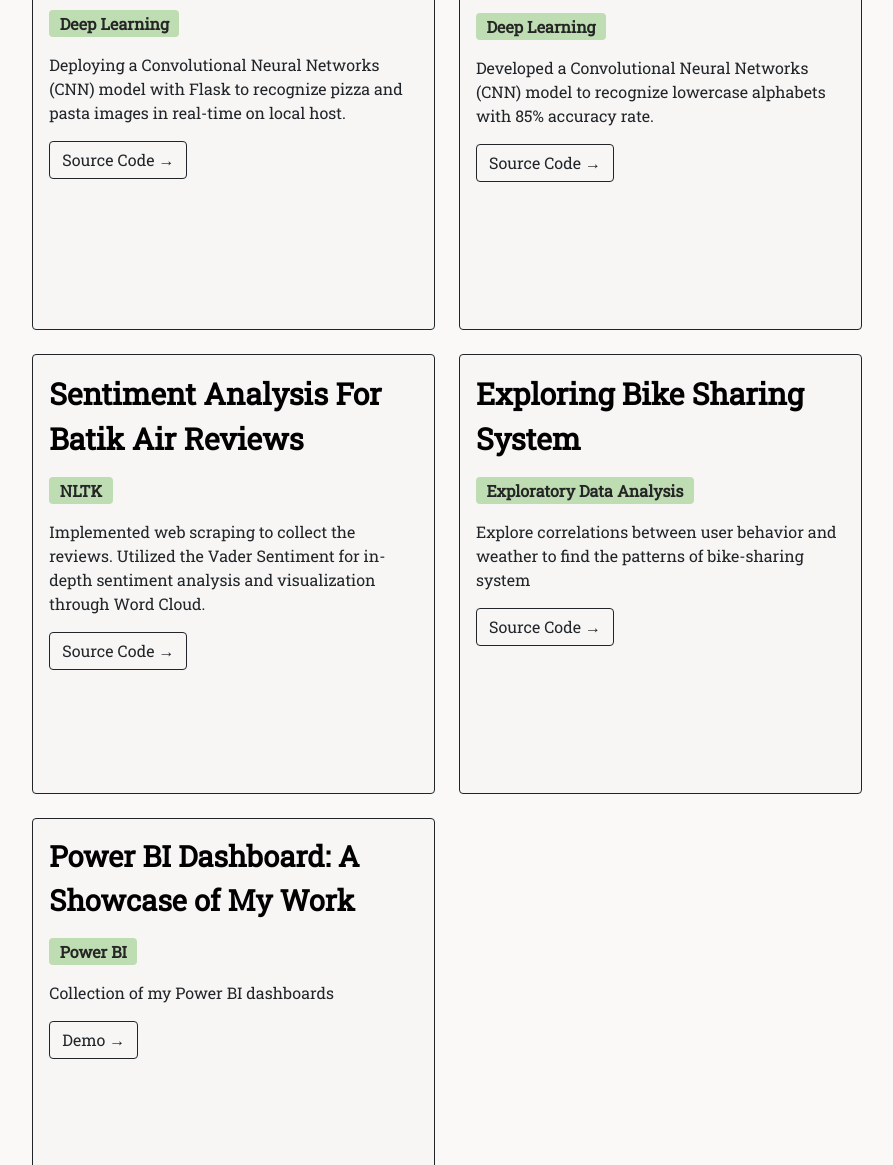
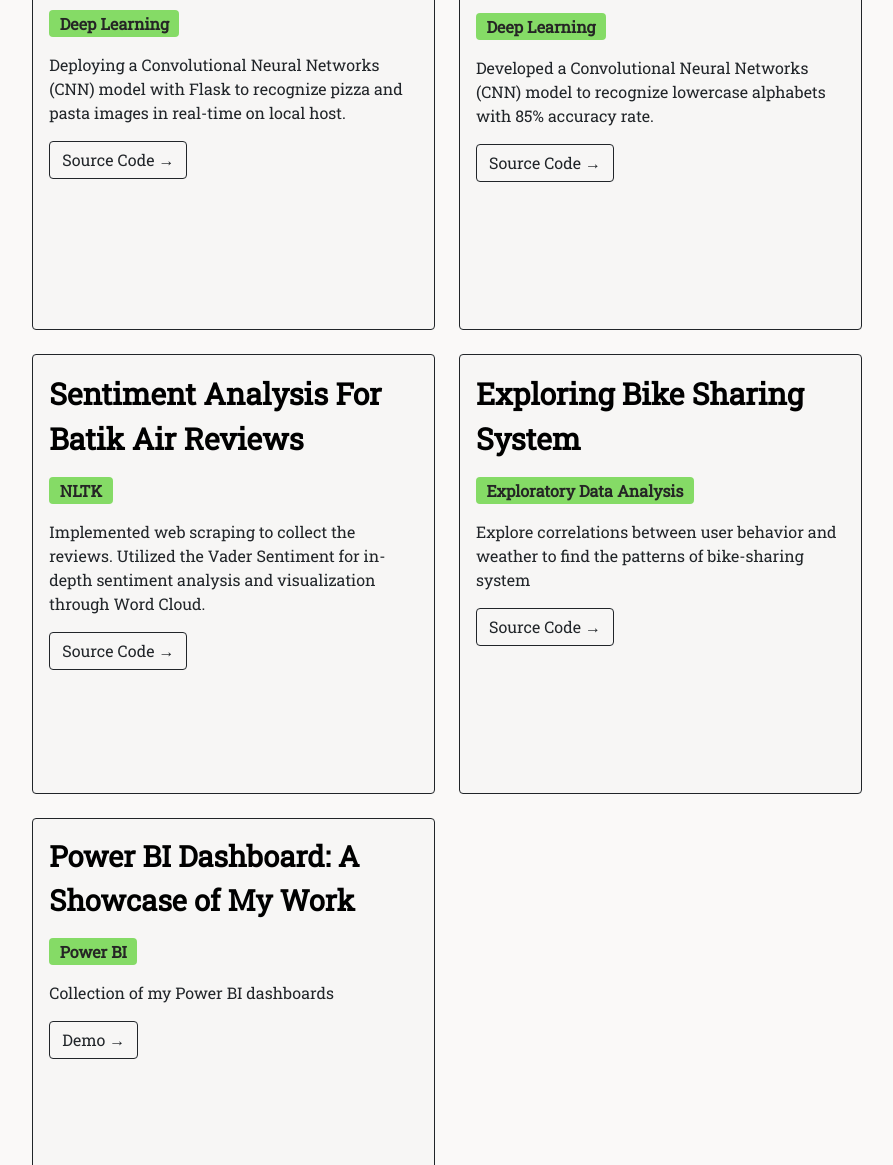
Before and after one commit to egrizq/egrizq.github.io, a plain HTML site: page index.html in a window 1280 px wide. Shown: the part 397-1562 px from the top of the page, without its empty margins (193-1086 px from the left). Drawn offline with nearby package versions, Linux system fonts and the light colour scheme.

Commit message:
update web color

```diff
--- a/index.html
+++ b/index.html
@@ -38,6 +38,10 @@
     .bg-card {
       background-color: rgba(241, 239, 236, 0.336);
     }
+
+    .bg-card:active, .bg-card:hover {
+      background-color: rgba(218, 213, 213, 0.507)
+    }
 </style>
 
 <body>
@@ -75,7 +79,7 @@
                     <div class="card-body">
                       <a href="https://medium.com/@rizq.ramadhan17/end-to-end-deploying-a-cnn-model-to-local-host-e509b85909f1" class="fw-bold card-title title" style="font-size: 29px;">
                         <p>End-to-End Deploying a CNN Model to Local Host!</a></p>
-                      <div class="badge text-wrap fs-6" style="background-color: rgb(190, 221, 179); color: rgb(37, 37, 37); ">
+                      <div class="badge text-wrap fs-6" style="background-color: rgb(133, 219, 102); color: rgb(37, 37, 37); ">
                         Deep Learning
                       </div>
                       <p class="card-text pt-3">
@@ -93,7 +97,7 @@
                     <div class="card-body">
                       <a href="https://medium.com/@rizq.ramadhan17/alphabet-recognition-with-cnns-model-34005fa5b89d" class="fw-bold card-title title" style="font-size: 30px;">
                         <p>Alphabet Recognition with CNN</a></p>
-                      <div class="badge text-wrap fs-6" style="background-color: rgb(190, 221, 179); color: rgb(37, 37, 37); ">
+                      <div class="badge text-wrap fs-6" style="background-color: rgb(133, 219, 102); color: rgb(37, 37, 37); ">
                         Deep Learning
                       </div>
                       <p class="card-text pt-3">Developed a Convolutional Neural Networks (CNN) model to recognize lowercase alphabets with 85% accuracy rate.
@@ -115,7 +119,7 @@
                     <div class="card-body">
                       <a href="https://medium.com/@rizq.ramadhan17/sentiment-analysis-for-batik-air-reviews-b834d9b13391" class="fw-bold card-title title" style="font-size: 30px;">
                         <p>Sentiment Analysis For Batik Air Reviews</a></p>
-                      <div class="badge text-wrap fs-6" style="background-color: rgb(190, 221, 179); color: rgb(37, 37, 37); ">
+                      <div class="badge text-wrap fs-6" style="background-color: rgb(133, 219, 102); color: rgb(37, 37, 37); ">
                         NLTK
                       </div>
                       <p class="card-text pt-3">Implemented web scraping to collect the reviews. Utilized the Vader Sentiment for in-depth sentiment analysis and visualization through Word Cloud.
@@ -132,7 +136,7 @@
                     <div class="card-body">
                       <a href="https://medium.com/@rizq.ramadhan17/bike-sharing-analysis-cc8f1c987b1e" class="fw-bold card-title title" style="font-size: 30px;">
                         <p>Exploring Bike Sharing System</a></p>
-                      <div class="badge text-wrap fs-6" style="background-color: rgb(190, 221, 179); color: rgb(37, 37, 37); ">
+                      <div class="badge text-wrap fs-6" style="background-color: rgb(133, 219, 102); color: rgb(37, 37, 37); ">
                         Exploratory Data Analysis
                       </div>
                       <p class="card-text pt-3">
@@ -155,7 +159,7 @@
                   <div class="card-body">
                     <a href="https://medium.com/@rizq.ramadhan17/power-bi-dashboard-a-showcase-of-my-work-ebd1ba69859e" class="fw-bold card-title title" style="font-size: 29px;">
                       <p>Power BI Dashboard: A Showcase of My Work</a></p>
-                    <div class="badge text-wrap fs-6" style="background-color: rgb(190, 221, 179); color: rgb(37, 37, 37); ">
+                    <div class="badge text-wrap fs-6" style="background-color: rgb(133, 219, 102); color: rgb(37, 37, 37); ">
                       Power BI
                     </div>
                     <p class="card-text pt-3">
```
